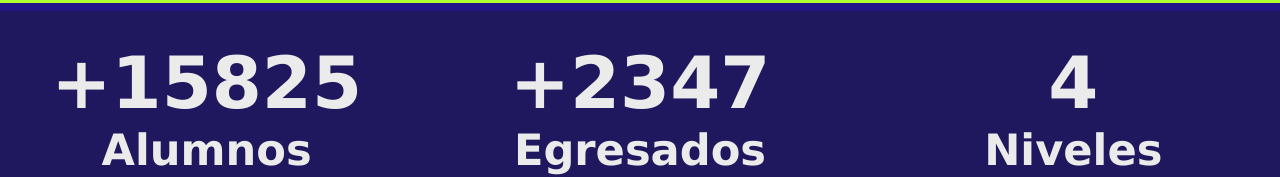
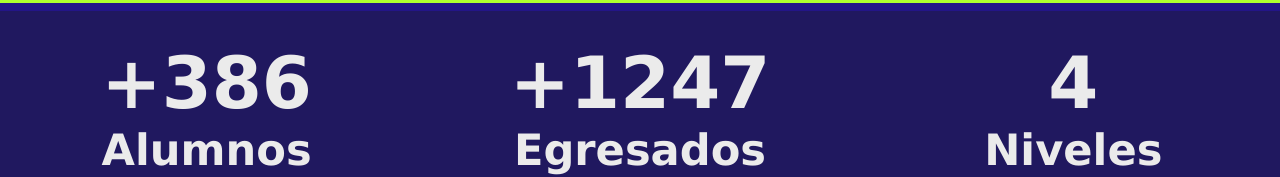
Before and after one commit to Yuske21/schoolWeb, a React (Vite) app: page / in a window 1280 px wide. Shown: the part 2749-2926 px from the top of the page. Built offline with nearby package versions, Linux system fonts and the light colour scheme; no server answers; the database is empty.

Commit message:
modificacion de los numeros estadisticos del colegio,(texto plano)

```diff
--- a/src/layouts/publicLayout/numbers/Numbers.jsx
+++ b/src/layouts/publicLayout/numbers/Numbers.jsx
@@ -5,11 +5,11 @@ const Numbers = () => {
         <>
             <section className={style.number_container}>
                 <div className={style.number_box}>
-                    <p className={style.p1}>+15825</p>
+                    <p className={style.p1}>+386</p>
                     <p>Alumnos</p>
                 </div>
                 <div className={style.number_box}>
-                    <p className={style.p1}>+2347</p>
+                    <p className={style.p1}>+1247</p>
                     <p>Egresados</p>
                 </div>
                 <div className={style.number_box}>
```
